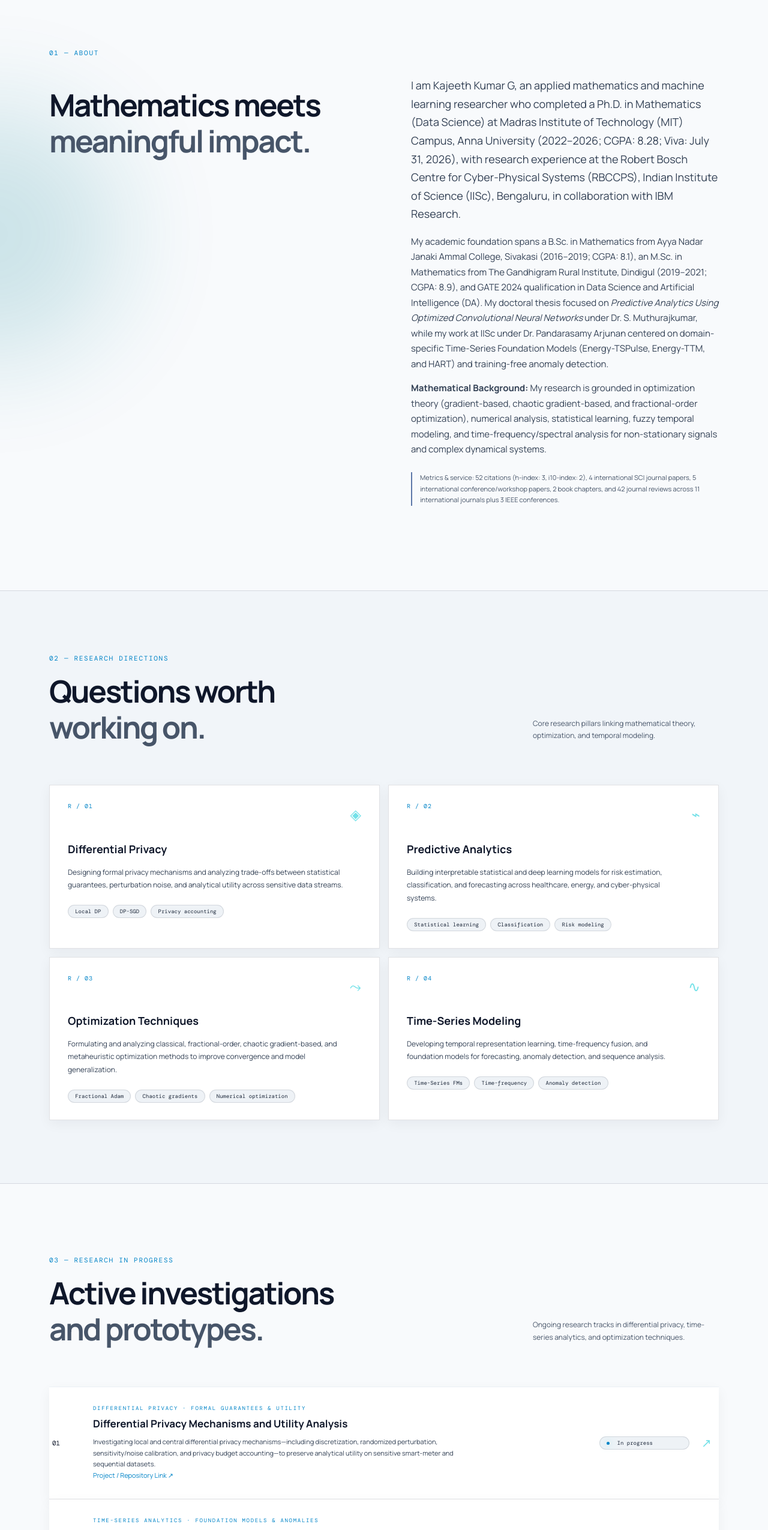
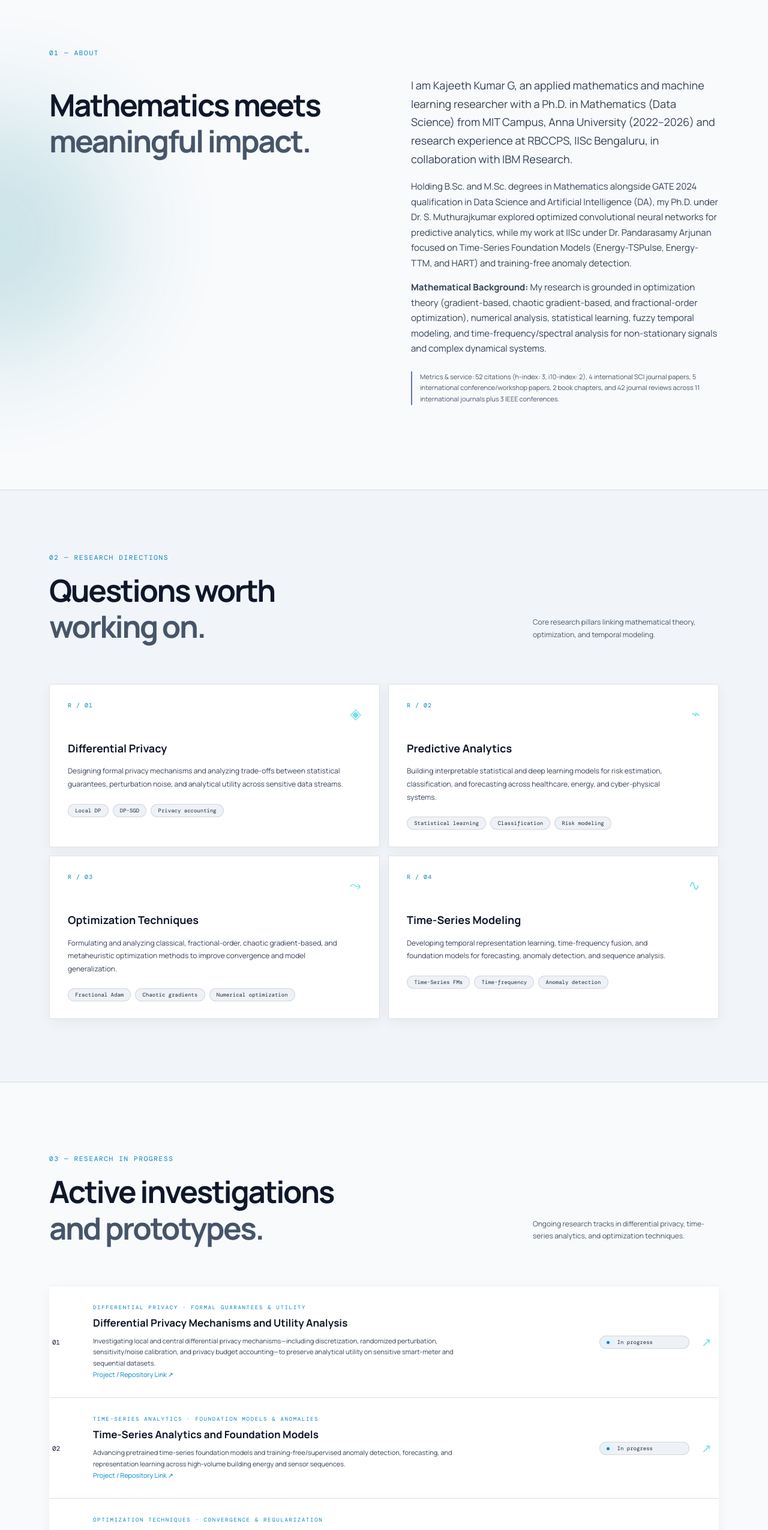
Before and after one commit to kajeethkumar/kajeethkumar.github.io, a plain HTML site: page index.html in a window 1280 px wide. Shown: the part 820-3370 px from the top of the page at 60% size. Drawn offline with nearby package versions, Linux system fonts and the light colour scheme.

Commit message:
Update index.html

```diff
--- a/index.html
+++ b/index.html
@@ -77,8 +77,8 @@
       <div class="intro-grid">
         <h2>Mathematics meets<br><span class="muted">meaningful impact.</span></h2>
         <div class="intro-copy">
-          <p class="large-copy">I am Kajeeth Kumar G, an applied mathematics and machine learning researcher who completed a Ph.D. in Mathematics (Data Science) at Madras Institute of Technology (MIT) Campus, Anna University (2022–2026; CGPA: 8.28; Viva: July 31, 2026), with research experience at the Robert Bosch Centre for Cyber-Physical Systems (RBCCPS), Indian Institute of Science (IISc), Bengaluru, in collaboration with IBM Research.</p>
-          <p>My academic foundation spans a B.Sc. in Mathematics from Ayya Nadar Janaki Ammal College, Sivakasi (2016–2019; CGPA: 8.1), an M.Sc. in Mathematics from The Gandhigram Rural Institute, Dindigul (2019–2021; CGPA: 8.9), and GATE 2024 qualification in Data Science and Artificial Intelligence (DA). My doctoral thesis focused on <em>Predictive Analytics Using Optimized Convolutional Neural Networks</em> under Dr. S. Muthurajkumar, while my work at IISc under Dr. Pandarasamy Arjunan centered on domain-specific Time-Series Foundation Models (Energy-TSPulse, Energy-TTM, and HART) and training-free anomaly detection.</p>
+          <p class="large-copy">I am Kajeeth Kumar G, an applied mathematics and machine learning researcher with a Ph.D. in Mathematics (Data Science) from MIT Campus, Anna University (2022–2026) and research experience at RBCCPS, IISc Bengaluru, in collaboration with IBM Research.</p>
+          <p>Holding B.Sc. and M.Sc. degrees in Mathematics alongside GATE 2024 qualification in Data Science and Artificial Intelligence (DA), my Ph.D. under Dr. S. Muthurajkumar explored optimized convolutional neural networks for predictive analytics, while my work at IISc under Dr. Pandarasamy Arjunan focused on Time-Series Foundation Models (Energy-TSPulse, Energy-TTM, and HART) and training-free anomaly detection.</p>
           <p><strong>Mathematical Background:</strong> My research is grounded in optimization theory (gradient-based, chaotic gradient-based, and fractional-order optimization), numerical analysis, statistical learning, fuzzy temporal modeling, and time-frequency/spectral analysis for non-stationary signals and complex dynamical systems.</p>
           <p class="note">Metrics & service: 52 citations (h-index: 3, i10-index: 2), 4 international SCI journal papers, 5 international conference/workshop papers, 2 book chapters, and 42 journal reviews across 11 international journals plus 3 IEEE conferences.</p>
         </div>
@@ -101,7 +101,7 @@
       <div class="section-heading"><div><div class="section-kicker">03 — RESEARCH IN PROGRESS</div><h2>Active investigations<br><span class="muted">and prototypes.</span></h2></div><p class="section-aside">Ongoing research tracks in differential privacy, time-series analytics, and optimization techniques.</p></div>
       <div class="project-list">
         <article class="project-row"><div class="project-id">01</div><div class="project-main"><div class="project-label">DIFFERENTIAL PRIVACY · FORMAL GUARANTEES & UTILITY</div><h3>Differential Privacy Mechanisms and Utility Analysis</h3><p>Investigating local and central differential privacy mechanisms—including discretization, randomized perturbation, sensitivity/noise calibration, and privacy budget accounting—to preserve analytical utility on sensitive smart-meter and sequential datasets.</p><p><a href="PLACEHOLDER_DP_LINK" target="_blank" rel="noopener noreferrer">Project / Repository Link ↗</a></p></div><div class="project-status"><span class="status-dot"></span> In progress</div><span class="project-arrow">↗</span></article>
-        <article class="project-row"><div class="project-id">02</div><div class="project-main"><div class="project-label">TIME-SERIES ANALYTICS · FOUNDATION MODELS & ANOMALIES</div><h3>Multi-Scale Time-Series Analytics and Foundation Models</h3><p>Advancing pretrained time-series foundation models and training-free/supervised anomaly detection, forecasting, and representation learning across high-volume building energy and sensor sequences.</p><p><a href="PLACEHOLDER_TS_LINK" target="_blank" rel="noopener noreferrer">Project / Repository Link ↗</a></p></div><div class="project-status"><span class="status-dot"></span> In progress</div><span class="project-arrow">↗</span></article>
+        <article class="project-row"><div class="project-id">02</div><div class="project-main"><div class="project-label">TIME-SERIES ANALYTICS · FOUNDATION MODELS & ANOMALIES</div><h3>Time-Series Analytics and Foundation Models</h3><p>Advancing pretrained time-series foundation models and training-free/supervised anomaly detection, forecasting, and representation learning across high-volume building energy and sensor sequences.</p><p><a href="PLACEHOLDER_TS_LINK" target="_blank" rel="noopener noreferrer">Project / Repository Link ↗</a></p></div><div class="project-status"><span class="status-dot"></span> In progress</div><span class="project-arrow">↗</span></article>
         <article class="project-row"><div class="project-id">03</div><div class="project-main"><div class="project-label">OPTIMIZATION TECHNIQUES · CONVERGENCE & REGULARIZATION</div><h3>Structured and Non-Convex Optimization for Neural Models</h3><p>Studying fractional-order updates, chaotic gradient dynamics, adaptive step-size schedules, and physics/domain-informed regularization to stabilize training and improve out-of-distribution generalization.</p><p><a href="PLACEHOLDER_OPT_LINK" target="_blank" rel="noopener noreferrer">Project / Repository Link ↗</a></p></div><div class="project-status"><span class="status-dot"></span> In progress</div><span class="project-arrow">↗</span></article>
       </div>
     </section>
@@ -125,7 +125,7 @@
       </div>
     </section>
 
-    <section class="section-wrap contact-section" id="contact"><div class="section-kicker">05 — CONTACT</div><div class="contact-grid"><h2>Have a research<br><span class="gradient-text">question in mind?</span></h2><div><p class="large-copy">I welcome thoughtful conversations, research collaborations and opportunities to exchange ideas.</p><div class="contact-links"><a href="https://github.com/kajeethkumar" target="_blank" rel="noopener noreferrer">GitHub <span>↗</span></a><a href="https://scholar.google.com/citations?user=aO5jE0wAAAAJ&hl=en" target="_blank" rel="noopener noreferrer">Google Scholar <span>↗</span></a><a href="https://www.linkedin.com/in/kajeeth-kumar-g-69abb8126/" target="_blank" rel="noopener noreferrer">LinkedIn <span>↗</span></a></div><p class="note">Replace the `PLACEHOLDER_*_LINK` URLs above with your exact paper, DOI, or repository links.</p></div></div></section>
+    <section class="section-wrap contact-section" id="contact"><div class="section-kicker">05 — CONTACT</div><div class="contact-grid"><h2>Have a research<br><span class="gradient-text">question in mind?</span></h2><div><p class="large-copy">I welcome thoughtful conversations, research collaborations and opportunities to exchange ideas.</p><div class="contact-links"><a href="mailto:kajeethkumar7@gmail.com">Email: kajeethkumar7@gmail.com <span>↗</span></a><a href="https://github.com/kajeethkumar" target="_blank" rel="noopener noreferrer">GitHub <span>↗</span></a><a href="https://scholar.google.com/citations?user=aO5jE0wAAAAJ&hl=en" target="_blank" rel="noopener noreferrer">Google Scholar <span>↗</span></a><a href="https://www.linkedin.com/in/kajeeth-kumar-g-69abb8126/" target="_blank" rel="noopener noreferrer">LinkedIn <span>↗</span></a></div><p class="note">Replace the `PLACEHOLDER_*_LINK` URLs above with your exact paper, DOI, or repository links.</p></div></div></section>
   </main>
   <footer class="site-footer"><a class="brand" href="#home"><span class="brand-mark">K<span>.</span></span><span class="brand-name">KAJEETH KUMAR</span></a><span>Designed for curiosity. Built for the web.</span><span>© <span id="year"></span> Kajeeth Kumar</span></footer>
 
```
